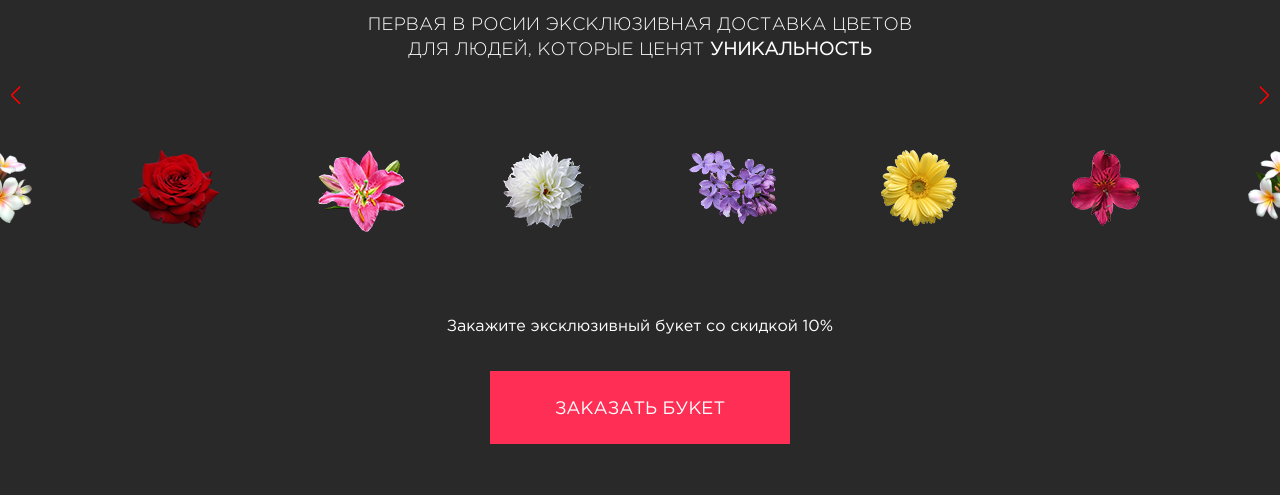
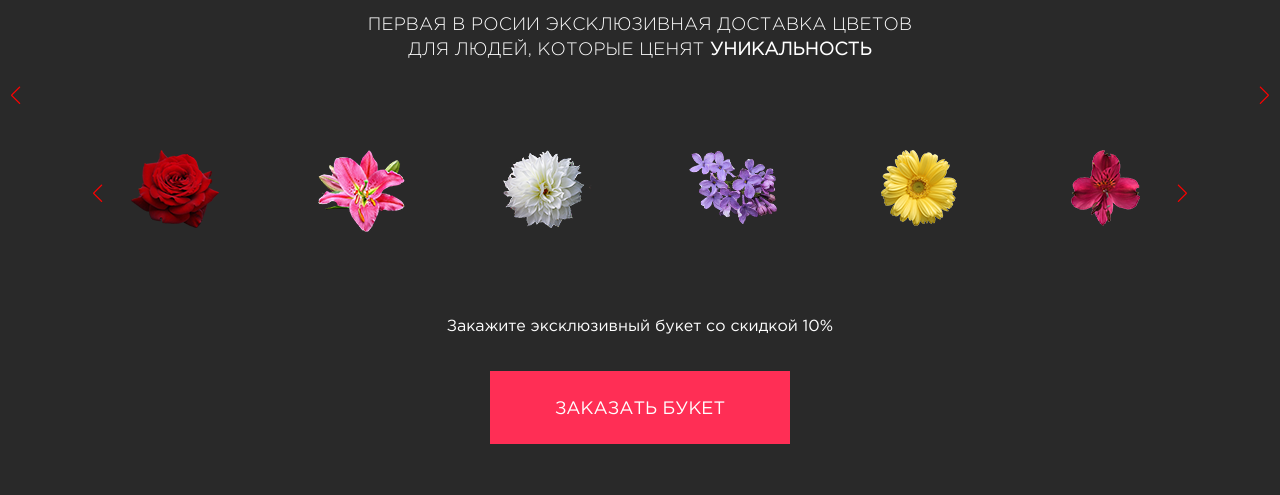
Before and after one commit to miha091255/Flowers-Shop, a plain HTML site: page index.html in a window 1280 px wide. Shown: the part 305-800 px from the top of the page. Drawn offline with nearby package versions, Linux system fonts and the light colour scheme.

Commit message:
Update style.css

```diff
--- a/css/style.css
+++ b/css/style.css
@@ -92,6 +92,9 @@ body {
   width: 100%;
   margin-bottom: 83px;
   margin-top: 87px;
+  box-sizing: border-box;
+  overflow: hidden;
+  position: relative;
 }
 :root {
   --swiper-navigation-size: 18px;
```
